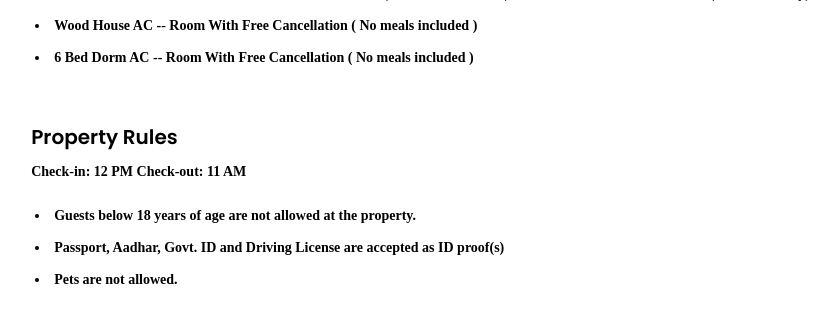
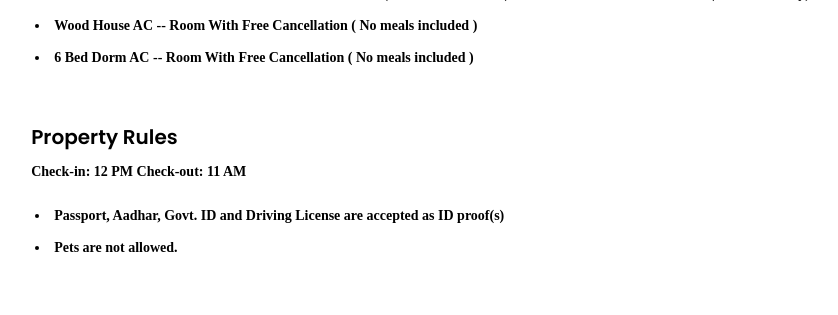
Before and after one commit to hudelsdev/varkala_stays, a Django app: page /moon_waves/ in a window 1280 px wide. Shown: the part 1904-2219 px from the top of the page, without its empty margins (100-938 px from the left). Run offline with Django 5.2, Linux system fonts and the light colour scheme; some libraries are stand-ins or nearby versions.

Commit message:
Update moon_waves_details.html

```diff
--- a/templates/moon_waves_details.html
+++ b/templates/moon_waves_details.html
@@ -25,7 +25,7 @@
             <div class="container">
                 <nav class="navbar navbar-expand-lg navbar-light">
                     <!-- Brand and toggle get grouped for better mobile display -->
-                    <a class="navbar-brand logo_h" href="index.html"><img src="{% static 'image/varkala_logo.png' %}" alt="" class="logo-img"></a>
+                    <a class="navbar-brand logo_h" href="{%url 'index'%}"><img src="{% static 'image/varkala_logo.png' %}" alt="" class="logo-img"></a>
                     <button class="navbar-toggler" type="button" data-toggle="collapse" data-target="#navbarSupportedContent" aria-controls="navbarSupportedContent" aria-expanded="false" aria-label="Toggle navigation">
                         <span class="icon-bar"></span>
                         <span class="icon-bar"></span>
@@ -103,7 +103,6 @@
                         <div class="list_div">
                             <h3>Property Rules</h3>
                             <p>Check-in: 12 PM Check-out: 11 AM</p>
-                            <li>Guests below 18 years of age are not allowed at the property.</li>
                             <li>Passport, Aadhar, Govt. ID and Driving License are accepted as ID proof(s)</li>
                             <li>Pets are not allowed.</li>
                         </div><br><br>
@@ -129,9 +128,9 @@
                             </div>
                             <div class="gallery_item">
                                 <div class="gallery_img">
-                                    <img src="{% static 'image/property_img/cliffcounty_inside3.jpeg' %}" alt="">
+                                    <img src="{% static 'image/property_img/moonwaves_hall.jpeg' %}" alt="">
                                     <div class="hover">
-                                        <a class="light" href="{% static 'image/property_img/cliffcounty_inside3.jpeg' %}"><i class="fa fa-expand"></i></a>
+                                        <a class="light" href="{% static 'image/property_img/moonwaves_hall.jpeg' %}"><i class="fa fa-expand"></i></a>
                                     </div>
                                 </div>
                             </div>
```
